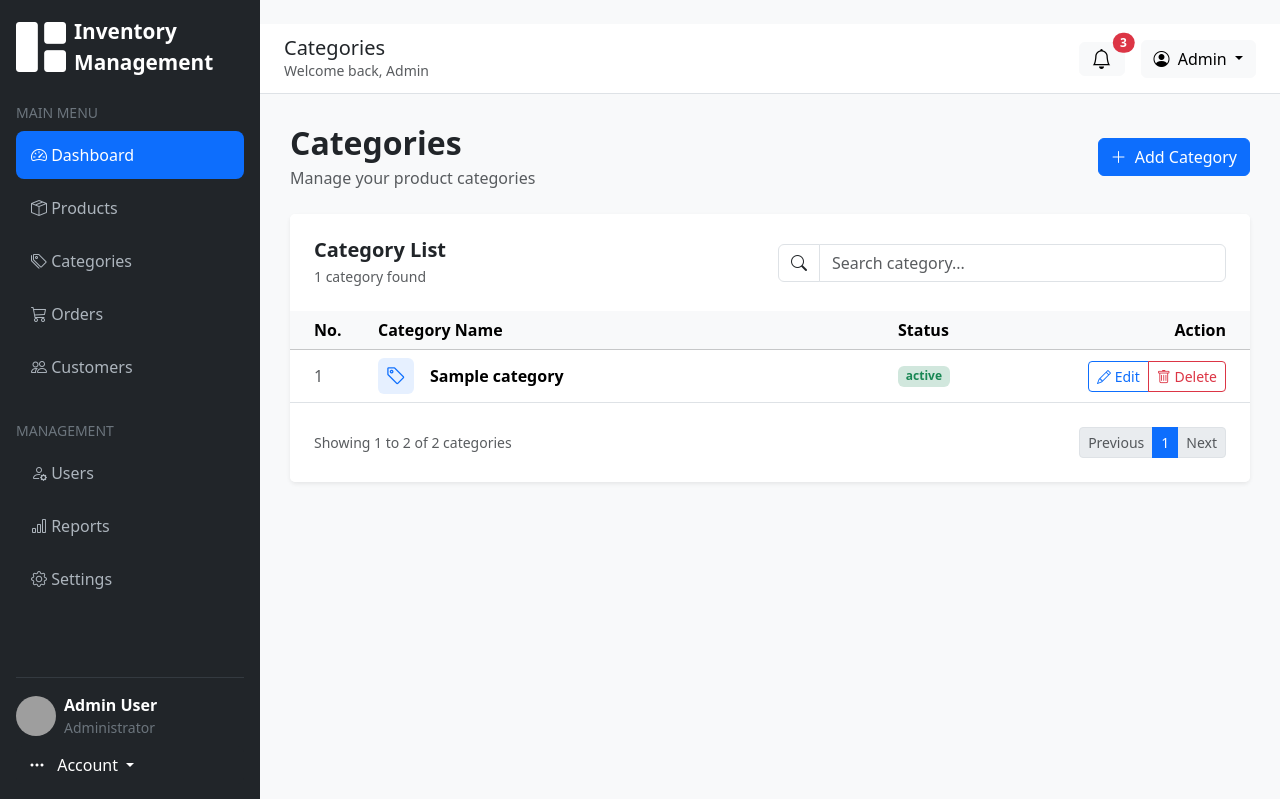
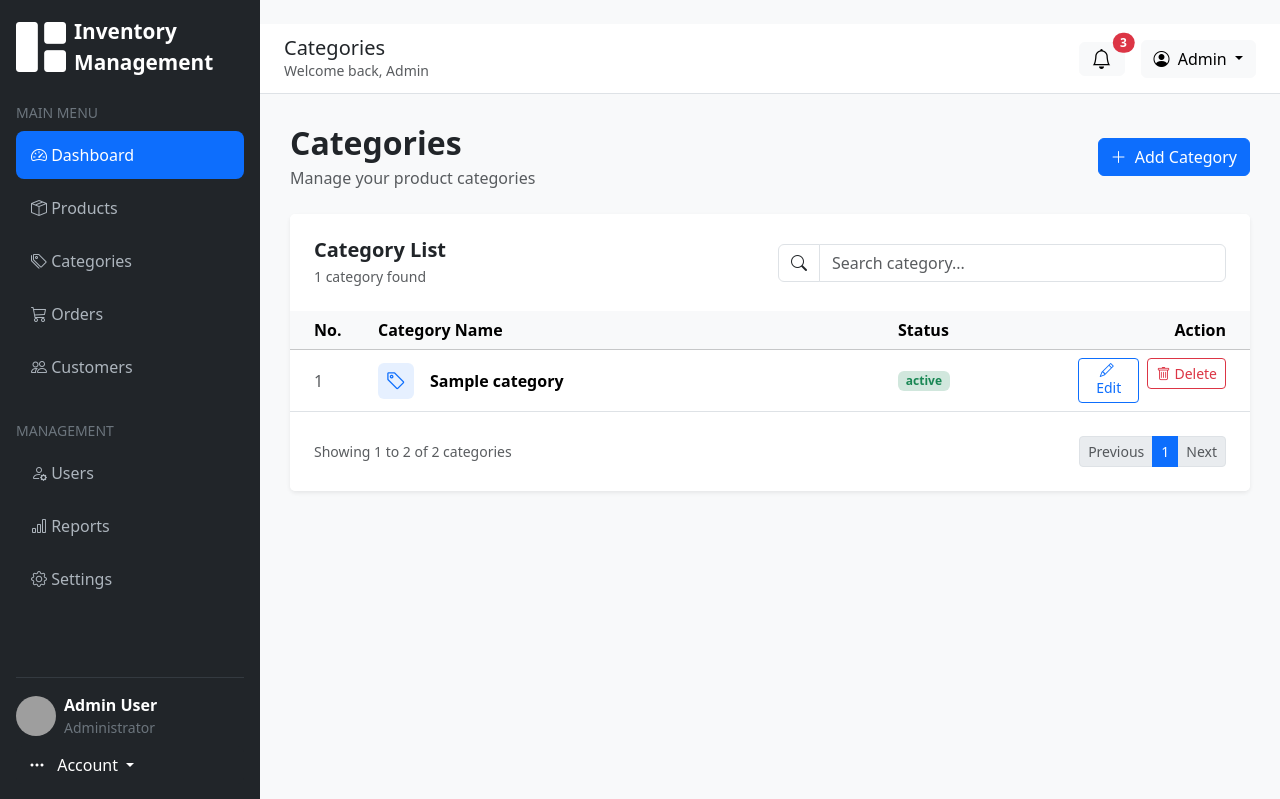
Before and after one commit to Bunchhorng/flask_crud_inventory, a Flask app: page /category in a window 1280 px wide. Shown: the top 799 px of the page. Run offline with Flask 3, Linux system fonts and the light colour scheme; tables that the repository leaves empty or names only in its code hold one stand-in row (values such as "Sample post"); grey boxes are pictures that could not be loaded.

Commit message:
delete category

```diff
--- a/app.py
+++ b/app.py
@@ -62,7 +62,14 @@ def update_category(id):
 
     return render_template('category/update.html', category=category)
 
-
+@app.route("/category/delete/<int:id>", methods = ['GET', 'POST'])
+def delete_category(id):
+    db = connectDB()
+    cursor =db.cursor()
+    cursor.execute("DELETE FROM categories WHERE id=%s", (id,))
+    db.commit()
+    cursor.close()
+    return redirect(url_for('index_category'))
 
 # ============Product Route====
 
--- a/templates/category/index.html
+++ b/templates/category/index.html
@@ -83,16 +83,18 @@ endblock %} {% block page_title %} Categories {% endblock %} {% block content %}
           </td>
 
           <td class="text-end pe-4">
-            <div class="btn-group">
-              <a href="{{url_for('update_category', id=cat.id)}}" class="btn btn-sm btn-outline-primary">
-                <i class="bi bi-pencil"></i>
-                Edit
+            <div class="d-inline-flex gap-2">
+              <a href="{{ url_for('update_category', id=cat.id) }}" class="btn btn-sm btn-outline-primary">
+                <i class="bi bi-pencil me-1"></i> Edit
               </a>
 
-              <a href="" class="btn btn-sm btn-outline-danger">
-                <i class="bi bi-trash"></i>
-                Delete
-              </a>
+              <form action="{{ url_for('delete_category', id=cat.id) }}" method="POST" class="m-0"
+                    onclick="return confirm('Are you sure you want to delete this category?')">
+                <button type="submit" class="btn btn-sm btn-outline-danger d-flex align-items-center">
+                  <i class="bi bi-trash me-1"></i>
+                  <span>Delete</span>
+                </button>
+              </form>
             </div>
           </td>
         </tr>
```
